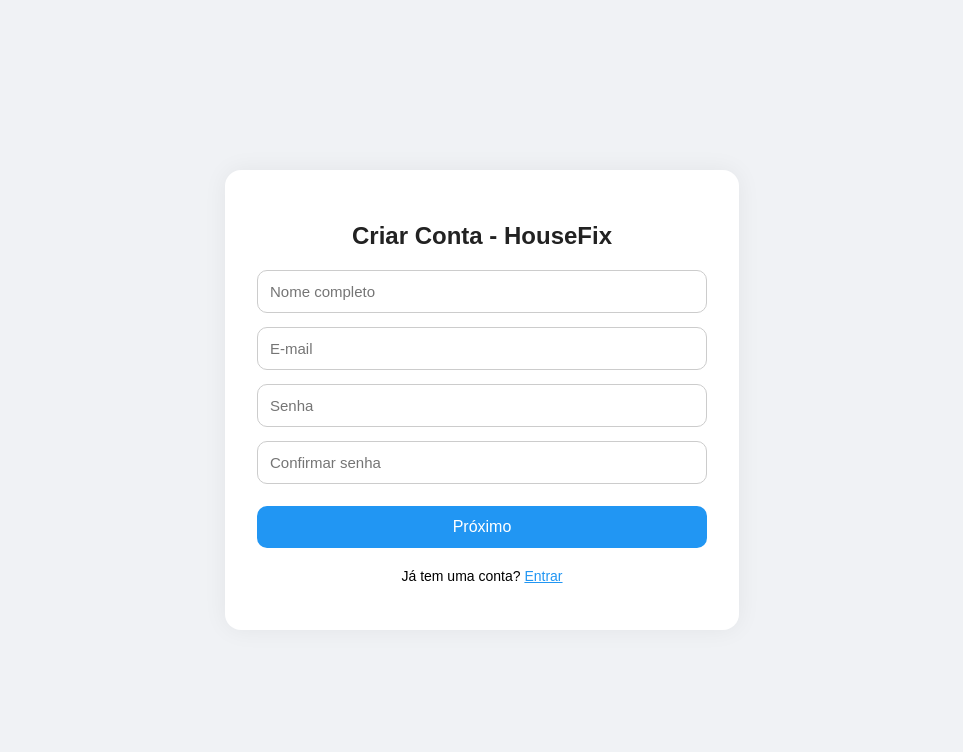
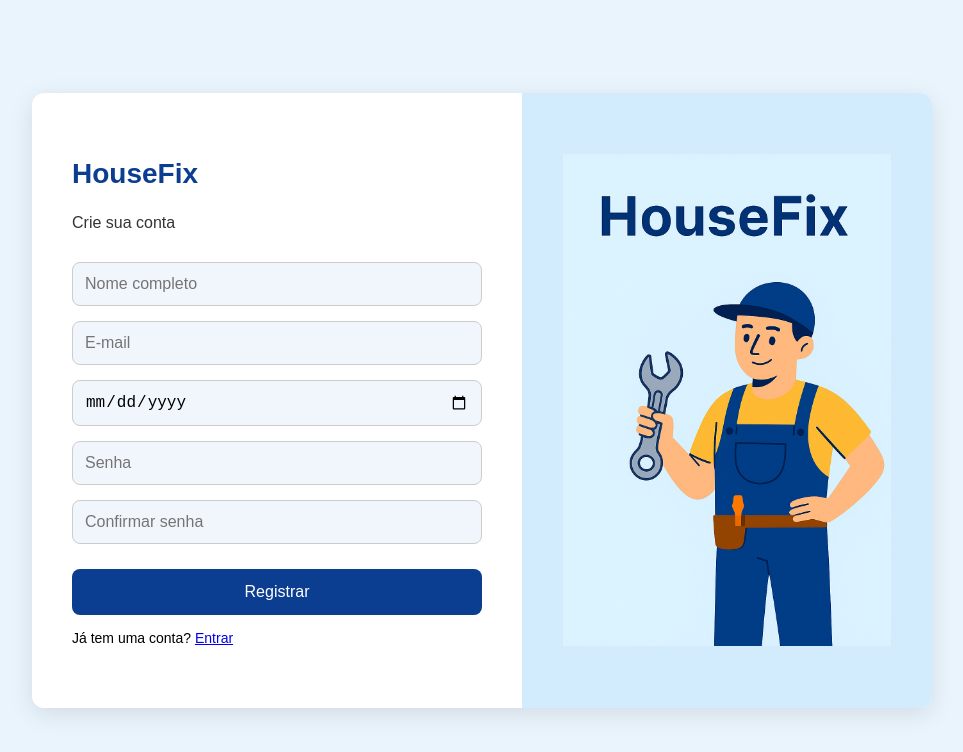
Before and after one commit to pauloh1987/housefix, a React (Vite) app: page /registrar in a window 1280 px wide. Shown: the top 752 px of the page, without its empty margins (158-1121 px from the left). Built offline with nearby package versions, Linux system fonts and the light colour scheme.

Commit message:
Atualizações no layout de login

```diff
--- a/src/pages/Register.jsx
+++ b/src/pages/Register.jsx
@@ -1,146 +1,29 @@
-import React, { useState } from 'react';
+import React from 'react';
 import { Link } from 'react-router-dom';
+import mascote from '../assets/mascote.png';
 
 export default function Register() {
-  const [step, setStep] = useState(1);
-  const [formData, setFormData] = useState({
-    name: '',
-    email: '',
-    password: '',
-    confirmPassword: '',
-    phone: '',
-    cpf: '',
-    birth: '',
-    address: ''
-  });
-
-  const handleChange = (e) => {
-    const { name, value } = e.target;
-
-    let formattedValue = value;
-
-    if (name === 'phone') {
-      formattedValue = value
-        .replace(/\D/g, '')
-        .replace(/(\d{2})(\d)/, '($1) $2')
-        .replace(/(\d{5})(\d)/, '$1-$2')
-        .slice(0, 15);
-    }
-
-    setFormData({ ...formData, [name]: formattedValue });
-  };
-
-  const validateCPF = (cpf) => {
-    return /^\d{11}$/.test(cpf.replace(/\D/g, ''));
-  };
-
-  const nextStep = (e) => {
-    e.preventDefault();
-    if (formData.password !== formData.confirmPassword) {
-      alert('As senhas não coincidem!');
-      return;
-    }
-    setStep(2);
-  };
-
-  const handleSubmit = (e) => {
-    e.preventDefault();
-    if (!validateCPF(formData.cpf)) {
-      alert('CPF inválido. Digite apenas os 11 números.');
-      return;
-    }
-    alert('Conta criada com sucesso!');
-  };
-
   return (
     <div style={styles.container}>
-      <div style={{ ...styles.card, opacity: 1, transform: 'scale(1)', transition: 'all 0.3s ease-in-out' }}>
-        <h2 style={styles.title}>Criar Conta - HouseFix</h2>
-        <form onSubmit={step === 1 ? nextStep : handleSubmit} style={styles.form}>
-          {step === 1 ? (
-            <>
-              <input
-                type="text"
-                name="name"
-                placeholder="Nome completo"
-                value={formData.name}
-                onChange={handleChange}
-                style={styles.input}
-                required
-              />
-              <input
-                type="email"
-                name="email"
-                placeholder="E-mail"
-                value={formData.email}
-                onChange={handleChange}
-                style={styles.input}
-                required
-              />
-              <input
-                type="password"
-                name="password"
-                placeholder="Senha"
-                value={formData.password}
-                onChange={handleChange}
-                style={styles.input}
-                required
-              />
-              <input
-                type="password"
-                name="confirmPassword"
-                placeholder="Confirmar senha"
-                value={formData.confirmPassword}
-                onChange={handleChange}
-                style={styles.input}
-                required
-              />
-              <button type="submit" style={styles.button}>Próximo</button>
-            </>
-          ) : (
-            <>
-              <input
-                type="text"
-                name="phone"
-                placeholder="Telefone (com DDD)"
-                value={formData.phone}
-                onChange={handleChange}
-                style={styles.input}
-                required
-              />
-              <input
-                type="text"
-                name="cpf"
-                placeholder="CPF (apenas números)"
-                value={formData.cpf}
-                onChange={handleChange}
-                style={styles.input}
-                required
-              />
-              <input
-                type="date"
-                name="birth"
-                value={formData.birth}
-                onChange={handleChange}
-                style={styles.input}
-                required
-              />
-              <input
-                type="text"
-                name="address"
-                placeholder="Endereço"
-                value={formData.address}
-                onChange={handleChange}
-                style={styles.input}
-                required
-              />
-              <button type="submit" style={styles.button}>Finalizar Cadastro</button>
-            </>
-          )}
-        </form>
-        <p style={styles.link}>
-          Já tem uma conta? <Link to="/" style={{ color: '#2196f3' }}>Entrar</Link>
-        </p>
+      <div style={styles.card}>
+        <div style={styles.formSection}>
+          <h1 style={styles.title}>HouseFix</h1>
+          <p style={styles.subtitle}>Crie sua conta</p>
+
+          <input type="text" placeholder="Nome completo" style={styles.input} />
+          <input type="email" placeholder="E-mail" style={styles.input} />
+          <input type="date" placeholder="Data de nascimento" style={styles.input} />
+          <input type="password" placeholder="Senha" style={styles.input} />
+          <input type="password" placeholder="Confirmar senha" style={styles.input} />
+
+          <button style={styles.button}>Registrar</button>
+          <p style={styles.link}>
+            Já tem uma conta? <Link to="/">Entrar</Link>
+          </p>
+        </div>
+        <div style={styles.imageSection}>
+          <img src={mascote} alt="Mascote HouseFix" style={styles.image} />
+        </div>
       </div>
     </div>
   );
@@ -148,49 +31,71 @@
 
 const styles = {
   container: {
+    height: '100vh',
+    backgroundColor: '#eaf4fd',
     display: 'flex',
     justifyContent: 'center',
     alignItems: 'center',
-    minHeight: '100vh',
-    background: '#f0f2f5'
   },
   card: {
-    width: '100%',
-    maxWidth: 450,
+    display: 'flex',
     backgroundColor: '#fff',
-    padding: 32,
-    borderRadius: 16,
-    boxShadow: '0 0 25px rgba(0, 0, 0, 0.06)',
-    textAlign: 'center'
+    borderRadius: 12,
+    overflow: 'hidden',
+    boxShadow: '0 6px 24px rgba(0, 0, 0, 0.1)',
+    width: 900,
+    maxWidth: '100%',
+  },
+  formSection: {
+    flex: 1,
+    padding: 40,
+    display: 'flex',
+    flexDirection: 'column',
+    justifyContent: 'center',
+  },
+  imageSection: {
+    flex: 1,
+    backgroundColor: '#d2ebfd',
+    display: 'flex',
+    alignItems: 'center',
+    justifyContent: 'center',
+  },
+  image: {
+    maxHeight: '80%',
+    maxWidth: '100%',
+    objectFit: 'contain',
   },
   title: {
-    marginBottom: 20,
-    color: '#222',
-    fontWeight: 600
+    fontSize: 28,
+    fontWeight: 'bold',
+    color: '#0b3d91',
+    marginBottom: 8,
   },
-  form: {
-    display: 'flex',
-    flexDirection: 'column',
-    gap: 14
+  subtitle: {
+    fontSize: 16,
+    color: '#333',
+    marginBottom: 30,
   },
   input: {
     padding: 12,
+    fontSize: 16,
+    marginBottom: 15,
+    borderRadius: 8,
     border: '1px solid #ccc',
-    borderRadius: 10,
-    fontSize: 15
+    backgroundColor: '#f1f6fc',
   },
   button: {
-    padding: 12,
+    backgroundColor: '#0b3d91',
+    color: 'white',
+    padding: 14,
     fontSize: 16,
-    backgroundColor: '#2196f3',
-    color: 'white',
     border: 'none',
-    borderRadius: 10,
+    borderRadius: 8,
     cursor: 'pointer',
-    marginTop: 8
+    marginTop: 10,
   },
   link: {
-    marginTop: 20,
-    fontSize: 14
-  }
+    marginTop: 15,
+    fontSize: 14,
+  },
 };
```
